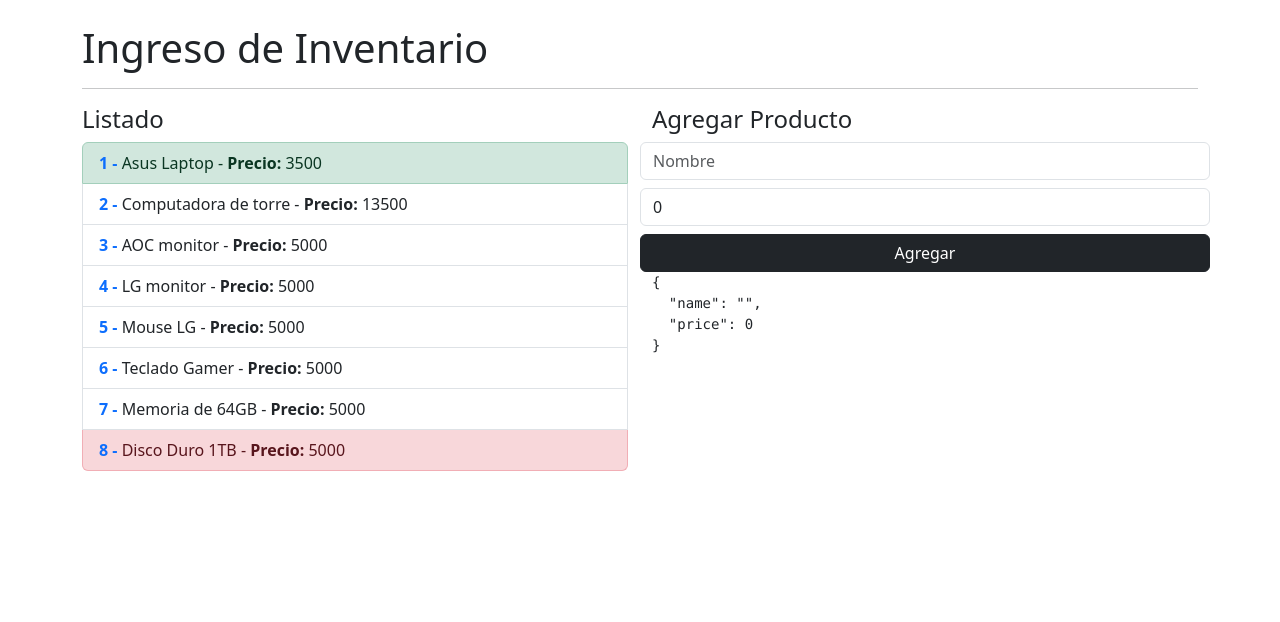
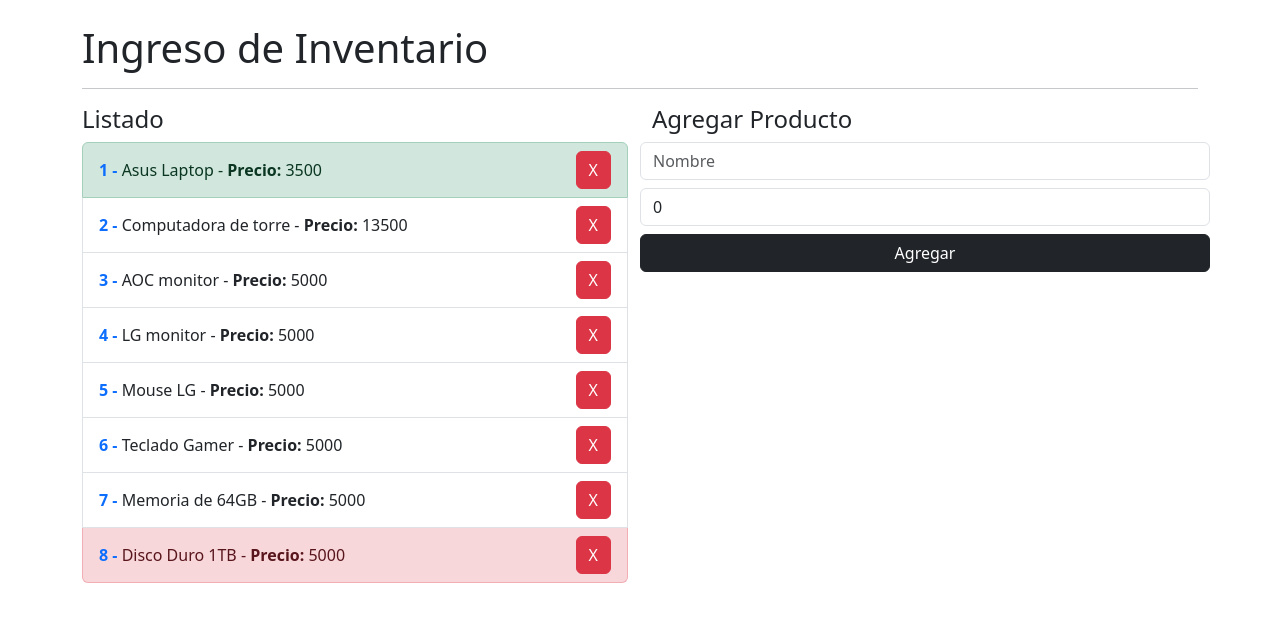
Before and after one commit to geovannysalvador/angular-practicas, an Angular app: page / in a window 1280 px wide. Shown: the top 622 px of the page. Built offline with nearby package versions, Linux system fonts and the light colour scheme.

Commit message:
Agregar producto y eliminar producto

```diff
--- a/src/app/dbz/components/add-character/add-character.component.html
+++ b/src/app/dbz/components/add-character/add-character.component.html
@@ -16,7 +16,5 @@
   placeholder="Precio">
 
   <button type="submit" class="btn btn-dark" >Agregar</button>
-  <pre>{{character | json}}</pre>
-
-
+  <!-- <pre>{{character | json}}</pre> -->
 </form>
--- a/src/app/dbz/components/add-character/add-character.component.ts
+++ b/src/app/dbz/components/add-character/add-character.component.ts
@@ -1,4 +1,4 @@
-import { Component } from '@angular/core';
+import { Component, EventEmitter, Output } from '@angular/core';
 import { Character } from '../../interfaces/character.interface';
 
 @Component({
@@ -8,16 +8,33 @@ import { Character } from '../../interfaces/character.interface';
 })
 
 export class AddCharacterComponent {
+
+  //uso de el output. la logica en si y crear un nuevo metodo accion
+  //objeto para mandar un nuevo caracter del formulario emite uin tipo Character de la interface
+  // @Output() es para que lo escuche el main-page
+  @Output()
+  //este es un evento es como que se inicializa
+  //puede emitir string, numeros lo que sea EventEmitter
+  //se crea la instancia del emisor de eventos y el tipo es <Character>
+  public onNewCharacter:EventEmitter<Character> = new EventEmitter();
+  //termina aca
+
   public character:Character = {
     name: '',
     price: 0,
   };
   //nuevo metodo tipo void como no regresa nada
   emitCharacter():void{
-    console.log(this.character);
+    //console.log(this.character);
+    //condiciones para que no envie vacio y cero en precio
+    if(this.character.name.length === 0) return;
+    if(this.character.price === 0) return;
+
+    this.onNewCharacter.emit(this.character);
 
     //limpiar el input
-    this.character.name = '';
-    this.character.price = 0;
+    this.character = {name: '', price: 0};
+    //this.character.price = 0;
+    //this.character.name = '';
   }
 }
--- a/src/app/dbz/components/list/list.component.html
+++ b/src/app/dbz/components/list/list.component.html
@@ -10,12 +10,13 @@
       let isOdd = odd,
       "
 
-      class="list-group-item"
+      class="list-group-item d-flex justify-content-between align-items-center"
       [ngClass]="{' list-group-item-success': isFirst,
       ' list-group-item-danger': isLast,
 
 
       }">
+        <div>
           <!-- Aca uso el let i = index para extraer su posicion  -->
           <strong class="text-primary">{{i+1}} - </strong>
 
@@ -36,6 +37,9 @@
                   <span> Ultimo: {{ isLast }}</span>
                   <span> Par: {{ isEven }}</span>
                   <span> Inpar: {{ isOdd }}</span> -->
+        </div>
+
+        <button (click)="onDeleteCharacterButton(i)" class="btn btn-danger">X</button>
 
       </li>
     </ul>
--- a/src/app/dbz/components/list/list.component.ts
+++ b/src/app/dbz/components/list/list.component.ts
@@ -1,4 +1,4 @@
-import { Component, Input } from '@angular/core';
+import { Component, Input, Output, EventEmitter } from '@angular/core';
 import { Character } from '../../interfaces/character.interface';
 
 @Component({
@@ -11,11 +11,21 @@ export class ListComponent {
   //comunicacion entre componentes. Es decir que lo puedo mandar a llamar a otro lado por asi decirlo
   //lo manda pro defecto si no hay nada aunque puede ir vacio.
   @Input()
-  //informacion para renderizar
+  //informacion para renderizar es una caracterList es un atributo por asi decirlo
   public caracterList: Character[] = [{
     name: 'Laptop de oficina',
     price: 10,
-  },
+  }];
 
-]
+
+    @Output()
+    //este onDElete es un evento en particular y se usa () en la etiqueta dbz-list del archivo main-pages
+    public OnDelete:EventEmitter<number> = new EventEmitter();
+
+    //mandar a llamar este evento: onDeleteCharacter, en el main-page en la etiqueta dbz-list
+    //esta es la accion que debe de hacer el OnDelete me manda el id del arreglo
+    onDeleteCharacterButton(index:number):void{
+      //TODO: emitir el id del personaje
+    this.OnDelete.emit(index);
+  }
 }
--- a/src/app/dbz/dbz.module.ts
+++ b/src/app/dbz/dbz.module.ts
@@ -22,7 +22,7 @@ import { AddCharacterComponent } from './components/add-character/add-character.
     //importar para poder usar [(ngModel)] en el add character html
     FormsModule,
     //para poder usar el ngfor, if...
-    CommonModule
+    CommonModule,
   ],
 
 })
--- a/src/app/dbz/pages/main-page.component.html
+++ b/src/app/dbz/pages/main-page.component.html
@@ -6,14 +6,19 @@
 
   <!-- Listado -->
   <div class="col">
-    <!-- aca le mando la estructura de caracterList y la "bd" o informnacion en characters  -->
-    <dbz-list [caracterList]="characters"></dbz-list>
+    <!-- aca le mando la estructura de caracterList y la "bd" o informnacion en characters mando la lista -->
+    <dbz-list
+    [caracterList]="characters"
+    (OnDelete)="onDeleteCharacter($event)"
+    >
+  </dbz-list>
 
   </div>
 
   <!-- Formulario -->
   <div class="col">
-    <dbz-add-character></dbz-add-character>
+    <!-- aca indico atrubuto llaves cuadradas y parentesis eventos aca agrego un nuevo articulo -->
+    <dbz-add-character (onNewCharacter)="onNewCharacterAccion($event)" ></dbz-add-character>
   </div>
 
 </div>
--- a/src/app/dbz/pages/main-page.component.ts
+++ b/src/app/dbz/pages/main-page.component.ts
@@ -43,4 +43,19 @@ export class MainPageComponent {
     price: 5000,
   },
 ];
+
+//acciones que deben de hacer en si operaciones
+//metodo que no regresa nada.
+//lo que debe de hacer es decir ingresa o es la accion cualquiera que realiza
+onNewCharacterAccion( character:Character ):void{
+  //push o unshift
+  //aca solo mando a indicar que character lo interte en la primera posicion y enviare el character
+  this.characters.push(character);
 }
+
+//nuevo metodo para eliminar
+//elimino el id que recibi del arrglego
+onDeleteCharacter(index:number):void{
+  this.characters.splice(index,1);
+}
+}
```
Lines whose indentation alone changed are shown as unchanged.
